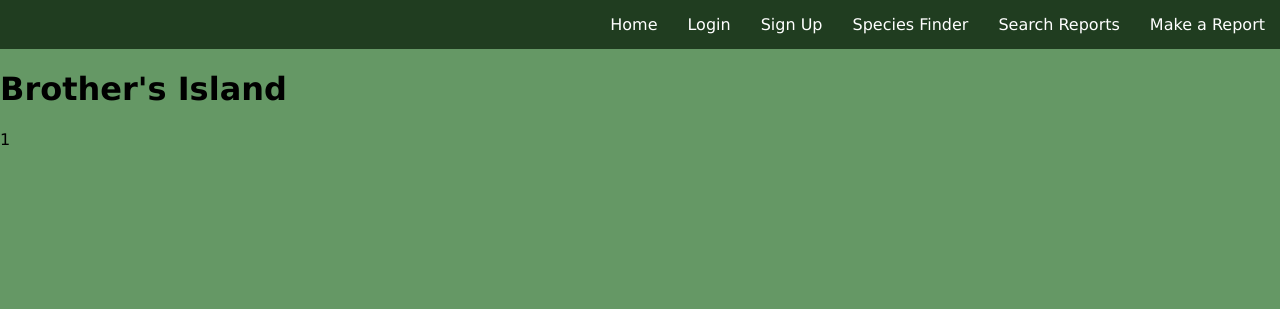
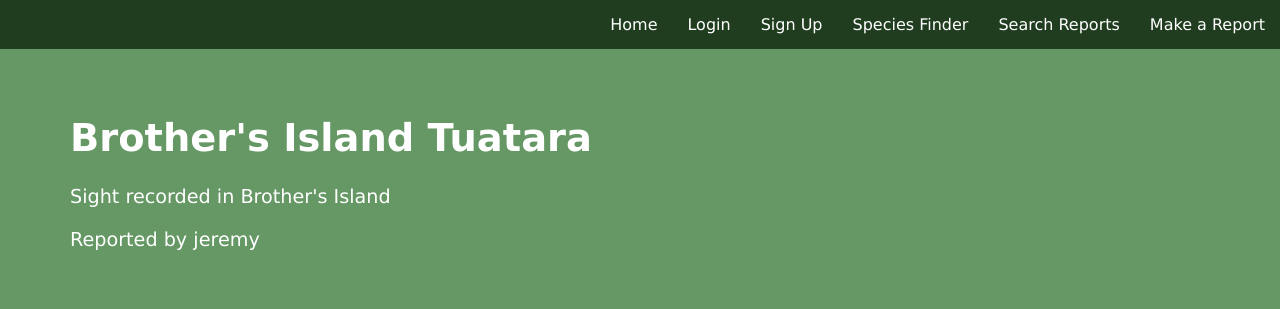
Before and after one commit to jackcado/yr12website-development-project, a Flask app: page /reports/1 in a window 1280 px wide; the page is wider, and only the part inside the window is pictured. Shown: the top 309 px of that part. Run offline with Flask 3, Linux system fonts and the light colour scheme; data comes from the database, SQL or seed files in the repository.

Commit message:
fixed dynamics

```diff
--- a/app.py
+++ b/app.py
@@ -20,23 +20,9 @@ def query_db(sql,args=(),one=False):
     db.close()
     return (results[0] if results else None) if one else results
 
-#index routes
+#homepage routes
 @app.route('/', methods=["GET","POST"])
-def index_post():
-    #if we are posting to the route do this stuff
-    if request.method == "POST":
-        #get the username from the form
-        username = request.form['username']
-        password = request.form['password']
-        #check them here
-        if username == username and password == password:
-            #we successfully logged in
-            #store the username in the session- it's a dictionary that is visible everywhere
-            #for the entire time this user has the app open in browser- clears wehn the close the browser
-            session['username'] = username
-
-        #it can be used in the route without having to send it as it is visible in the session
-    #regardless of whether we get OR post we render a template
+def index():
     return render_template('index.html')
 @app.route('/home')
 def home():
@@ -84,6 +70,7 @@ def login():
 
     return render_template('login.html')
 
+#route and sql form to insert into database
 @app.route('/report', methods = ["GET", "POST"])
 def report():
 
@@ -104,20 +91,25 @@ def report():
 
     return render_template('report.html',species=results)
 
+#route to show all reports made, can each be clicked on to lead to their own unique pages
 @app.route('/searchreports', methods = ["GET", "POST"])
 def searchreports():
 
-    sql = "SELECT speciesid, username, location FROM reports"
-    sql = "SELECT species.commonname, reports.username, reports.location FROM reports LEFT JOIN species ON reports.speciesid = species.speciesid"
+    #sql = "SELECT reportid, speciesid, username, location FROM reports"
+    sql = "SELECT species.commonname, reports.username, reports.location, reports.reportid FROM reports LEFT JOIN species ON reports.speciesid = species.speciesid"
     results = query_db(sql)
 
     return render_template('searchreports.html', results=results)
+#dynamic route to show reports
 @app.route('/reports/<int:reportid>')
 def reports(reportid):
     sql = "SELECT * FROM reports WHERE reportid=?"
-    reports = query_db(sql,args=(reportid,),one=True)
+    sql = f"SELECT species.commonname, reports.username, reports.location, reports.reportid FROM reports LEFT JOIN species ON reports.speciesid = species.speciesid WHERE reportid={reportid}"
+
+    reports = query_db(sql,one=True)
     return render_template('reports.html', reports=reports)
 
+#route for species finder, no sql as just displays
 @app.route('/speciesfinder')
 def speciesfinder():
     return render_template('speciesfinder.html')
--- a/static/style.css
+++ b/static/style.css
@@ -349,3 +349,14 @@ a{
     width: 100%;
     font-size: 1rem;
 }
+
+/*REPORTS*/
+.reports{
+    color: rgb(255, 255, 255);
+    position: relative;
+    text-align: left;
+    margin-left: 70px;
+    top: 40px;
+    width: 100%;
+    font-size: 1.2rem;
+}
--- a/templates/nav.html
+++ b/templates/nav.html
@@ -1,11 +1,11 @@
 <!-- navbar buttons all linking to the different pages of the website. just an unordered list with hyperlinks -->
 <nav class="navbar">
     <ul>
-        <li><a href="report">Make a Report</a></li>
-        <li><a href="searchreports">Search Reports</a></li>
-        <li><a href="speciesfinder">Species Finder</a></li>
-        <li><a href="signup">Sign Up</a></li>
-        <li><a href="login">Login</a></li>
+        <li><a href="/report">Make a Report</a></li>
+        <li><a href="/searchreports">Search Reports</a></li>
+        <li><a href="/speciesfinder">Species Finder</a></li>
+        <li><a href="/signup">Sign Up</a></li>
+        <li><a href="/login">Login</a></li>
         <li><a href="/">Home</a></li>
     </ul>
 </nav>
--- a/templates/reports.html
+++ b/templates/reports.html
@@ -1,10 +1,15 @@
 {% extends 'base.html' %}
 {% block content %}
-<!-- Display a single item title first-->
-<h1>{{ reports[1] }}</h1>
- <!--now in two columns display the imnage then the text  -->
-<div class="twocolumn">
 
-    <p>{{reports[3]}}</p>
-</div>
+<body>
+    <div class="reports">
+        <h1>{{ reports[0] }}</h1>
+
+        <div class="twocolumn">
+            <p>Sight recorded in {{reports[2]}}</p>
+            <p>Reported by {{reports[1]}}</p>
+        </div>
+    </div>
+</body>
+
 {% endblock %}
--- a/templates/searchreports.html
+++ b/templates/searchreports.html
@@ -7,7 +7,7 @@
     </div>
         <div class="resulttext">
             {% for result in results %}
-            <p>Species: {{result[0]}} | Location: {{result[2]}} | Reported by: {{result[1]}}</p>
+            <a href="reports/{{result[3]}}">{{result[0]}} | {{result[2]}} | Reported by: {{result[1]}}</a>
             {% endfor %}
         </div>
     </body>
```
